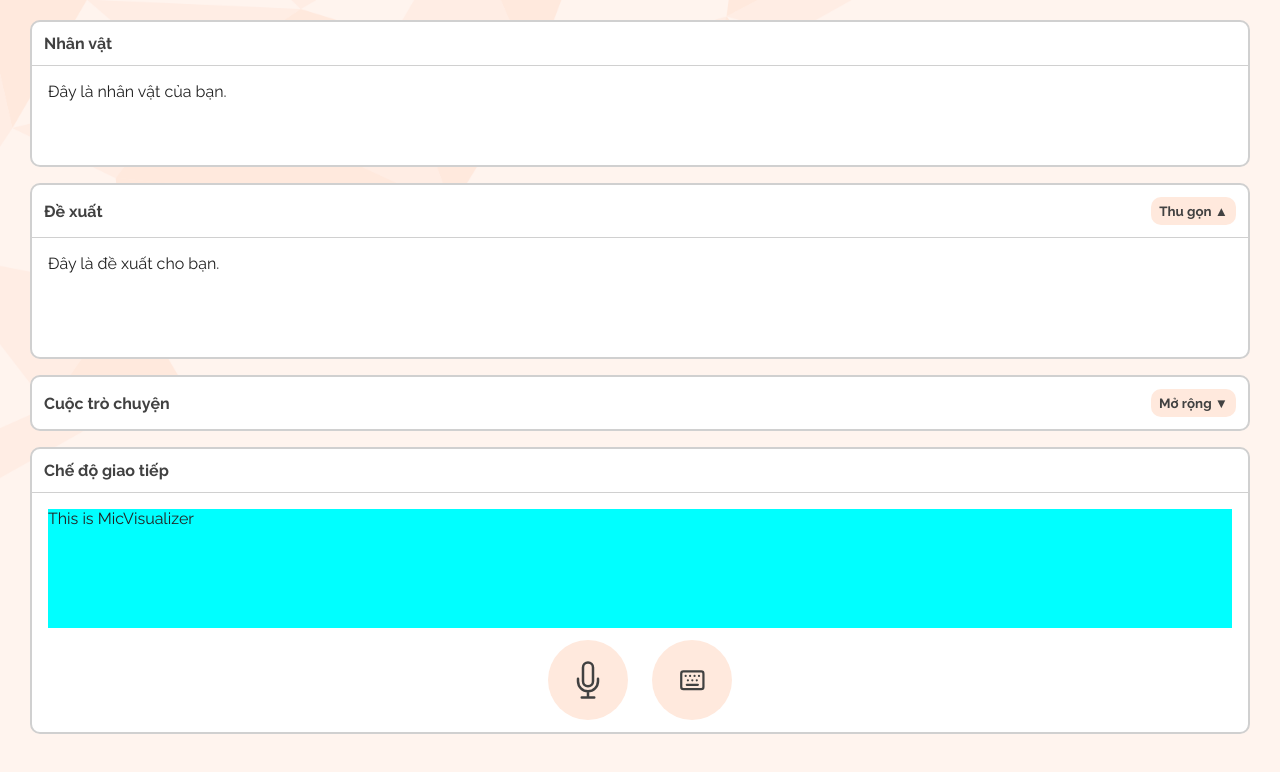
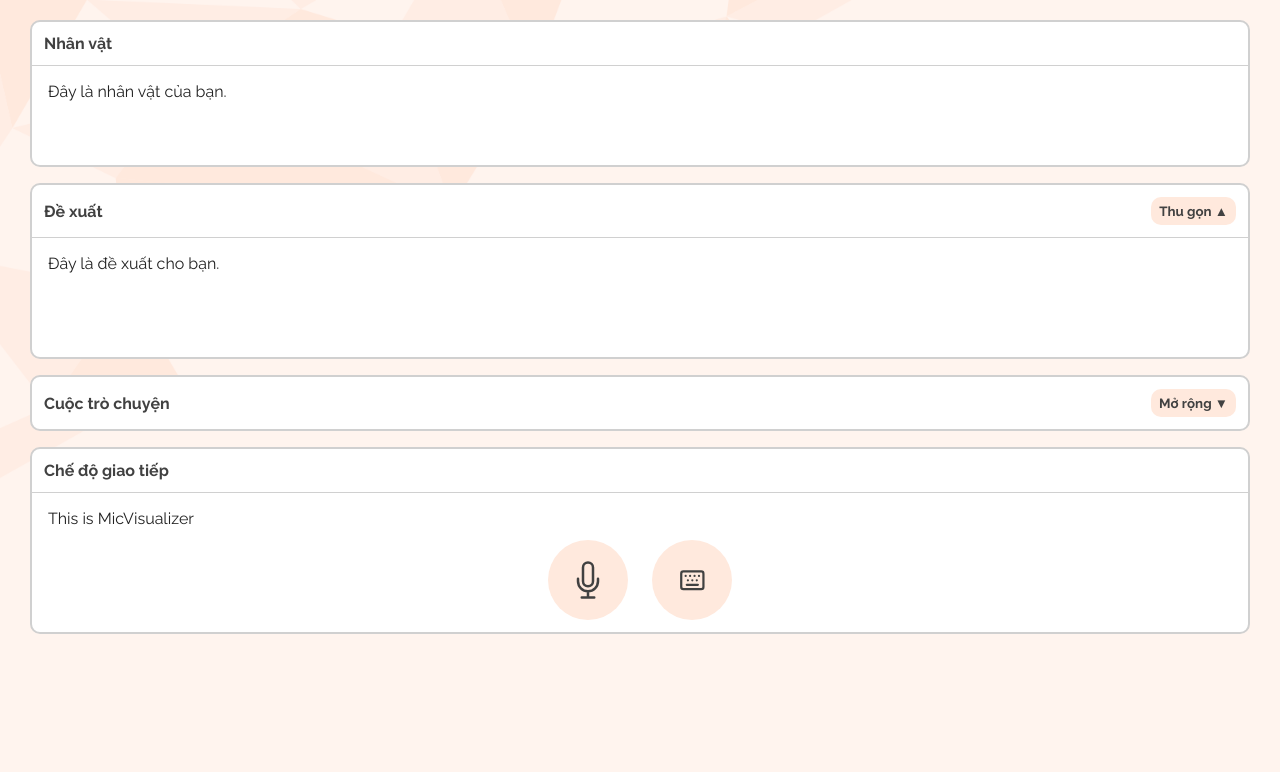
Before and after one commit to laserene/English-Pronunciation-Assessment-System, a React (Vite) app in the folder frontend/: page / in a window 1280 px wide. Shown: the top 772 px of the page. Built offline with nearby package versions, Linux system fonts and the light colour scheme.

Commit message:
feat(conversation screen): add input box component

```diff
--- a/frontend/src/pages/Conversation/InteractionPanel/InputModePanel.tsx
+++ b/frontend/src/pages/Conversation/InteractionPanel/InputModePanel.tsx
@@ -5,7 +5,7 @@ import "../index.css";
 
 export default function InputModePanel(): JSX.Element {
   const [inputMode, onModeChange] = useState<"voice" | "typing" | null>(null);
-  const expandedHeight = "240px";
+  const expandedHeight = "auto";
   return (
     <div className="interaction-block">
       <div className="interaction-block-title-wrapper">
@@ -15,7 +15,7 @@ export default function InputModePanel(): JSX.Element {
         className="interaction-block-content expanded"
         style={{ "--expanded-height": expandedHeight } as React.CSSProperties}
       >
-        <div id="input-mode-content" className="interaction-block-content-inner no-bottom-padding">
+        <div className="interaction-block-content-inner no-bottom-padding">
           {(inputMode === "voice" || inputMode === null) && <MicVisualizer />}
           {inputMode === "typing" && <TypingInput />}
           <div className="mode-btn-panel">
--- a/frontend/src/pages/Conversation/InteractionPanel/TypingInput.tsx
+++ b/frontend/src/pages/Conversation/InteractionPanel/TypingInput.tsx
@@ -1,10 +1,29 @@
-import { JSX } from "react";
-import "../index.css"
+import { JSX, useEffect, useRef, useState } from "react";
+import "../index.css";
 
 export default function TypingInput(): JSX.Element {
-    return (
-        <div className="mode-panel">
-            This is TypingInput
-        </div>
-    )
+  const [userInput, setUserInput] = useState("");
+
+  const handlePaste = (e: React.ClipboardEvent<HTMLDivElement>) => {
+    e.preventDefault();
+    e.currentTarget.innerText += e.clipboardData.getData("text/plain");
+  };
+
+  const inputRef = useRef<HTMLDivElement>(null);
+  useEffect(() => {
+    inputRef.current?.focus();
+  }, []);
+
+  return (
+    <>
+      <div
+        ref={inputRef}
+        className="user-input"
+        contentEditable
+        onInput={(e) => setUserInput(e.currentTarget.innerText)}
+        onPaste={handlePaste}
+        suppressContentEditableWarning
+      ></div>
+    </>
+  );
 }
--- a/frontend/src/pages/Conversation/index.css
+++ b/frontend/src/pages/Conversation/index.css
@@ -72,20 +72,21 @@
   border-top: 1px solid #d0d0d0;
 }
 
-#input-mode-content {
-  display: flex;
-  flex-direction: column;
-  justify-content: flex-end;
-  height: 100%;
-}
-
 .no-bottom-padding {
   padding-bottom: 0 !important;
 }
 
-.mode-panel {
-  flex: 1;
-  background-color: aqua;
+#input-mode-content {
+  transition: all 0.3s ease-in-out;
+}
+
+.user-input {
+  padding: 8px;
+  background-color: #ffffff;
+  border-radius: 8px;
+  border: 2px solid #d0d0d0;
+  max-height: 120px;
+  overflow-y: auto;
 }
 
 .mode-btn-panel {
```
